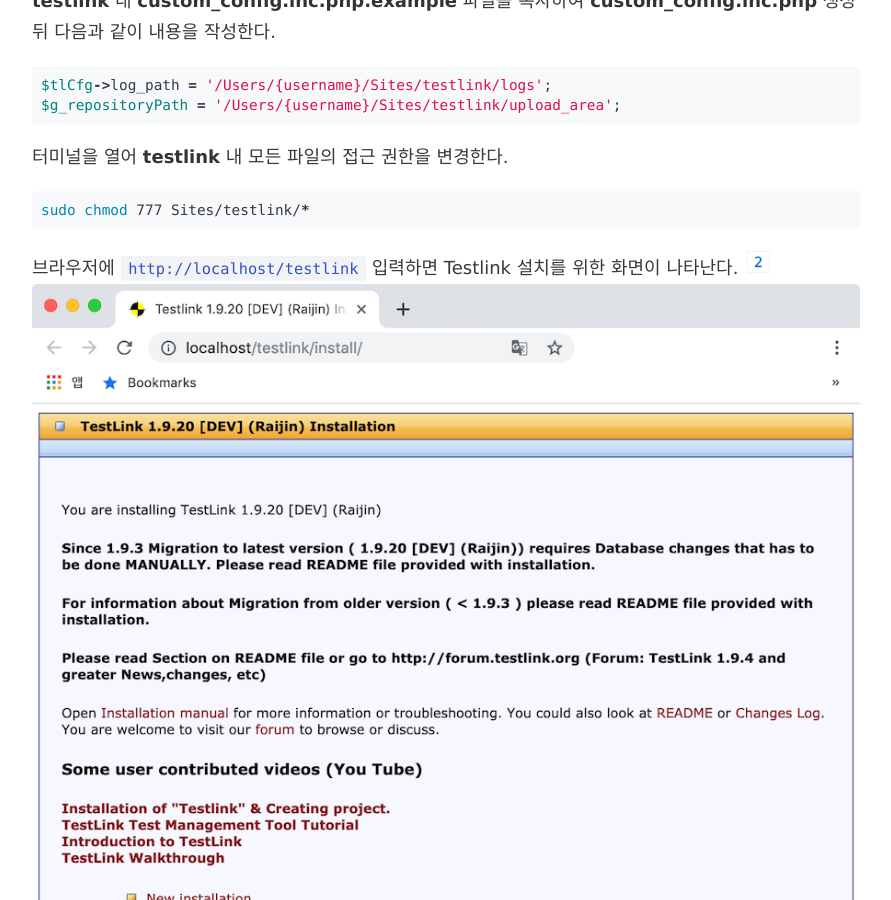
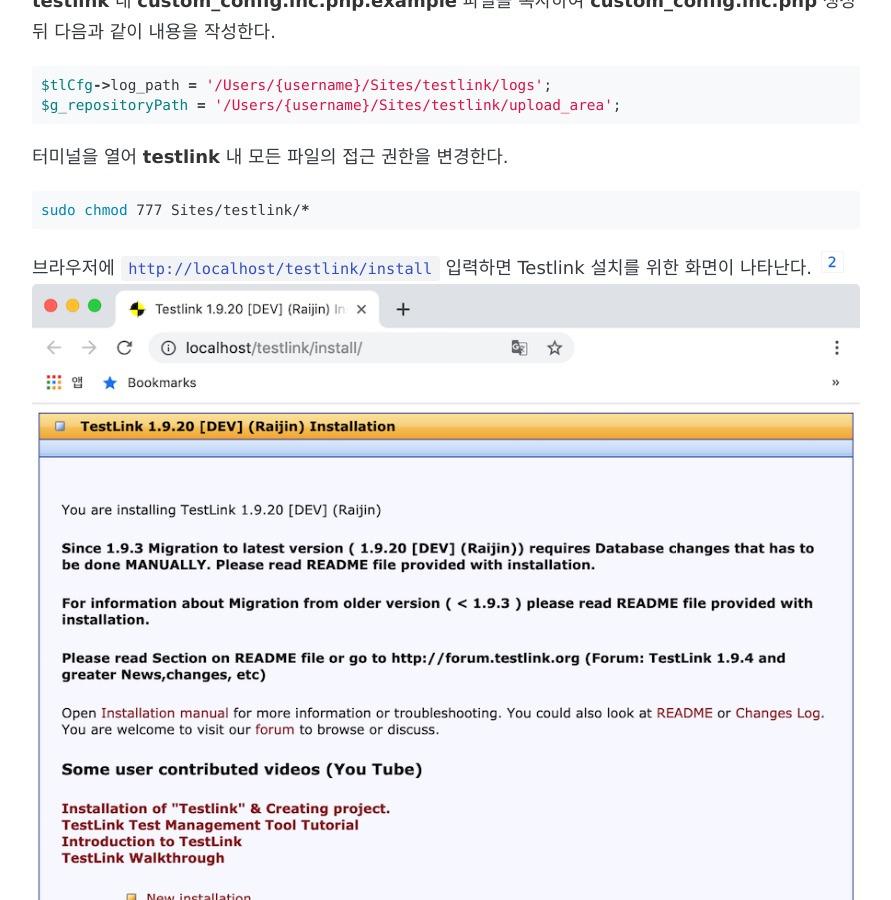
Before and after one commit to Hyunhwa/hhlee.github.io, a Jekyll site: the page built from _posts/2019-03-06-testlink.markdown, in a window 1280 px wide and 900 px high, scrolled down 3161 px. Shown: the whole window, without its empty margins (194-1085 px from the left). Built offline with Jekyll 4.4.1, drawn with Linux system fonts in a browser that asks for light colours; some web fonts are replaced; comment, search, counter and statistics services are not loaded; part of the change alters nothing that is shown.

Commit message:
testlink install 화면 리소스 추가

````diff
--- a/_posts/2019-03-06-testlink.markdown
+++ b/_posts/2019-03-06-testlink.markdown
@@ -76,7 +76,7 @@ $g_repositoryPath = '/Users/{username}/Sites/testlink/upload_area';
 ```bash
 sudo chmod 777 Sites/testlink/*
 ```
-브라우저에 `http://localhost/testlink` 입력하면 Testlink 설치를 위한 화면이 나타난다. [^2]
+브라우저에 `http://localhost/testlink/install` 입력하면 Testlink 설치를 위한 화면이 나타난다. [^2]
 ![]({{ site.url }}/_resource/testlink/testlink_install_intro.png)
 
 <br/>
````
Also changed, not shown: _resource/testlink/install_1_acceptance_of_license.png (added), _resource/testlink/install_2_1_verification_of_system_and_configuration_requirements.png (added), _resource/testlink/install_2_2_verification_of_system_and_configuration_requirements.png (added), _resource/testlink/install_3_1_definition_of_db_access.png (added), _resource/testlink/install_3_2_definition_of_db_access.png (added), 1 other file.
